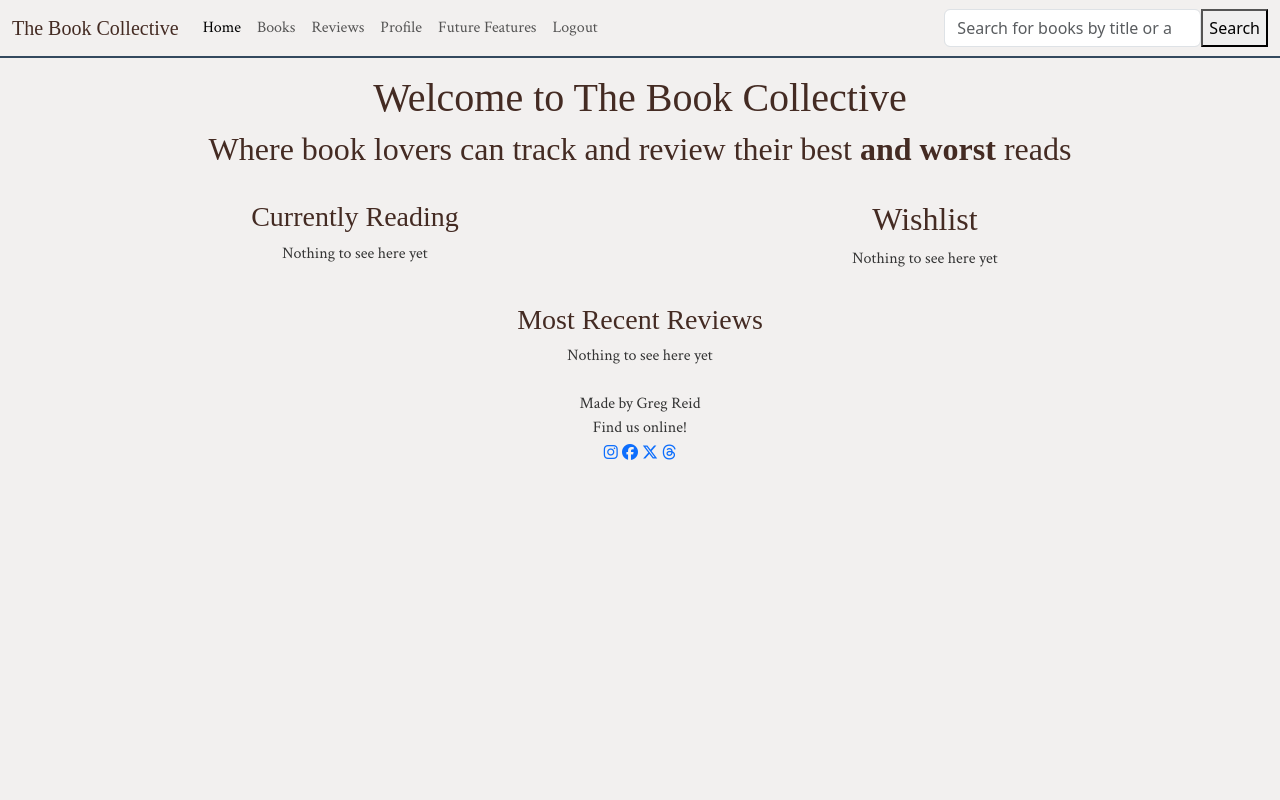
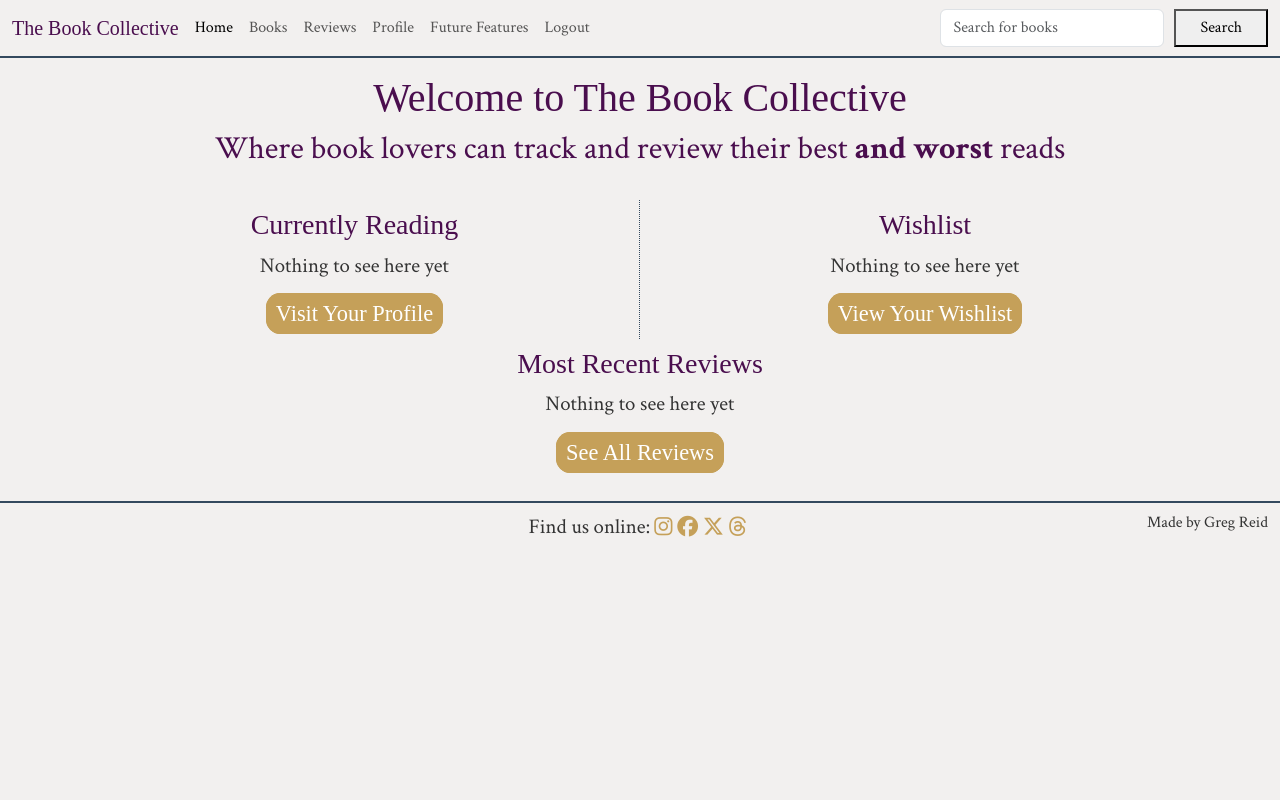
Before and after one commit to Greggy1234/The-Book-Collective, a Django app: page / in a window 1280 px wide. Run offline with Django 5.2, Linux system fonts and the light colour scheme; the visitor is signed in with stand-in values (Sample User, id 1); some libraries are stand-ins or nearby versions; some web fonts are replaced.

Commit message:
Import final fonts and colours to be used, styled buttons and fixed layout of hompeage

```diff
--- a/reviews/templates/review/index.html
+++ b/reviews/templates/review/index.html
@@ -8,24 +8,27 @@
     <h2>Where book lovers can track and review their best <span class="bold">and worst </span>reads</h2>
 </div>
 <!-- User currently reading and wishlist -->
-<div class="container">
+<div class="container pt-2">
     <div class="row justify-content-around">
-        <div class="col-12 col-md-6 py-2 text-center">
+        <div class="col-12 col-md-6 py-2 text-center right-border-no-mobile">
             <h3>Currently Reading</h3>
             <p>Nothing to see here yet</p>
+            <a href="{% url 'profile_page' username=user.username %}" class="button">Visit Your Profile</a>
         </div>
         <div class="col-12 col-md-6 py-2 text-center">
-            <h2>Wishlist</h2>
+            <h3>Wishlist</h3>
             <p>Nothing to see here yet</p>
+            <a href="{% url 'profile_wishlist' username=user.username %}" class="button">View Your Wishlist</a>
         </div>
     </div>
 </div>
 <!-- 8 most recent reviews -->
-<div class="container">
+<div class="container pb-4">
     <div class="row justify-content-center text-center">
         <div class="col-12 py-2">
             <h3>Most Recent Reviews</h3>
             <p>Nothing to see here yet</p>
+            <a href="{% url 'all_reviews' %}" class="button">See All Reviews</a>
         </div>
     </div>
 </div>
--- a/reviews/templates/review/review-detail.html
+++ b/reviews/templates/review/review-detail.html
@@ -8,7 +8,9 @@
 </div>
 <!-- Review of book -->
 <P>Nothing to see here</P>
-
+<div class="d-flex justify-content-center">
+    <hr>
+</div>
 <div class="text-center">
     <h3>Choose your next book or see all the reviews:</h3>
     <div class="container-fluid">
--- a/static/css/style.css
+++ b/static/css/style.css
@@ -6,32 +6,53 @@
     --title-font: "Style Script", Serif;
     --text-font: "Crimson Text", Serif;
     /* To be used for h1 and other important highlights */
-    --main-highlight: #442b23;
+    --main-highlight: #4A0E4E;
     --secondary-highlight: #34495E;
     --main-text: #333333;
-    --button: #4A0E4E;
+    --button-links: #C5A059;
 }
 
 /* Button styles */
 
 
-/* General styles */
+.button {
+    border: 2px solid var(--button-links);
+    padding: 6px 8px;
+    border-radius: 0.9rem;
+    text-decoration: none;
+    color: white;
+    background-color: var(--button-links);
+    font-family: var(--title-font);
+    font-size: 1.4rem;
+}
+
+/* Global styles */
 body {
     background-color: #F2F0EF;
+    font-family: var(--text-font);
+    color: var(--main-text);
 }
 
 h1,
-h2,
 h3,
 .navbar-brand {
     font-family: var(--title-font);
     color: var(--main-highlight);
 }
 
-p,
-.nav-item {
-    font-family: var(--text-font);
-    color: var(--main-text);
+h2 {
+    color: var(--main-highlight);
+}
+
+p {
+    font-size: 1.3rem;
+}
+
+hr {
+    width: 60%;
+    opacity: 1;
+    border: none;
+    border-top: 1px dotted var(--main-highlight);
 }
 
 .bold {
@@ -45,5 +66,43 @@ p,
 
 /* Navbar styles */
 .navbar {
-    border-bottom:2px solid var(--secondary-highlight) ;
+    border-bottom: 2px solid var(--secondary-highlight);
 }
+
+nav form {
+    gap: 10px;
+}
+
+
+
+
+
+/* Footer styles */
+footer {
+    border-top: 2px solid var(--secondary-highlight);
+}
+
+footer a {
+    color: var(--button-links);
+    display: inline-flex;
+    align-items: center;
+    text-decoration: none;
+}
+
+.copyright {
+    font-size: 1rem;
+}
+
+.icons {
+    font-size: 1.3rem;
+    padding-right: .3rem;
+}
+
+/* Media queries */
+/* Small sized screens (mobiles up, max width 576px) */
+@media screen and (min-width: 576px) {
+    /* Homepage styles */
+    .right-border-no-mobile {
+        border-right: 1px dotted var(--secondary-highlight);;
+    }
+}
--- a/templates/base.html
+++ b/templates/base.html
@@ -32,14 +32,14 @@
     <!-- Navigation -->
     <nav class="navbar navbar-expand-lg navbar-light">
         <div class="container-fluid">
-            <a class="navbar-brand" href="{% url 'homepage' %}">The Book Collective</a>
+            <a class="navbar-brand me-2" href="{% url 'homepage' %}">The Book Collective</a>
             <button class="navbar-toggler" type="button" data-bs-toggle="collapse" data-bs-target="#navbarText"
                 aria-controls="navbarText" aria-expanded="false" aria-label="Toggle navigation">
                 <span class="navbar-toggler-icon"></span>
             </button>
             <div class="collapse navbar-collapse" id="navbarText">
-                <ul class="navbar-nav me-auto mb-2 mb-lg-0">
-                    {% if user.is_authenticated %}
+                {% if user.is_authenticated %}
+                <ul class="navbar-nav mb-2 mb-lg-0">
                     <li class="nav-item">
                         <a class="nav-link {% if request.path == home_url %}active" aria-current="page{% endif %}"
                             href="{% url 'homepage' %}">Home</a>
@@ -75,11 +75,11 @@
                     </li>
                     {% endif %}
                 </ul>
+                <form action="{% url 'book_search' %}" method="GET" class="flex-row ms-auto">
+                    <input class="form-control" type="search" name="q" placeholder="Search for books">
+                    <button type="submit" class="px-4">Search</button>
+                </form>
             </div>
-            <form action="{% url 'book_search' %}" method="GET" class="flex-row">
-                <input class="form-control" type="search" name="q" placeholder="Search for books by title or author">
-                <button type="submit">Search</button>
-            </form>
         </div>
     </nav>
     <!-- displaying Django messages -->
@@ -96,7 +96,6 @@
             </div>
         </div>
     </div>
-
     <main>
         {% block content %}
         <!-- Content Goes here -->
@@ -104,18 +103,29 @@
     </main>
 
     <footer class="text-center">
-        <P class="m-0">Made by Greg Reid</P>
-        <p class="m-0">Find us online!</p>
-        <a href="https://www.instagram.com/" target="_blank"
-            aria-label="Instagram logo linked to the Instagram homepage" rel="noopener"><i
-                class="fa-brands fa-instagram icons"></i></a>
-        <a href="https://www.facebook.com/" target="_blank" aria-label="Facebook logo linked to the Facebook homepage"
-            rel="noopener"><i class="fa-brands fa-facebook icons"></i></a>
-        <a href="https://x.com" target="_blank" aria-label="X logo linked to the X homepage" rel="noopener"><i
-                class="fa-brands fa-x-twitter icons"></i></a>
-        <a href="https://www.linkedin.com/" target="_blank" aria-label="LinkedIn logo linked to the LinekdIn homepage"
-            rel="noopener"><i class="fa-brands fa-threads icons"></i></a>
-
+        <div class="container-fluid">
+            <div class="row">
+                <div class="col-12 col-md-4 pt-2 offset-md-4">
+                    <div class="flex-row justify-content-center">
+                        <p class="m-0 pe-1">Find us online:</p>
+                        <a href="https://www.instagram.com/" target="_blank"
+                            aria-label="Instagram logo linked to the Instagram homepage" rel="noopener"><i
+                                class="fa-brands fa-instagram icons"></i></a>
+                        <a href="https://www.facebook.com/" target="_blank"
+                            aria-label="Facebook logo linked to the Facebook homepage" rel="noopener"><i
+                                class="fa-brands fa-facebook icons"></i></a>
+                        <a href="https://x.com" target="_blank" aria-label="X logo linked to the X homepage"
+                            rel="noopener"><i class="fa-brands fa-x-twitter icons"></i></a>
+                        <a href="https://www.linkedin.com/" target="_blank"
+                            aria-label="LinkedIn logo linked to the LinekdIn homepage" rel="noopener"><i
+                                class="fa-brands fa-threads icons"></i></a>
+                    </div>
+                </div>
+                <div class="col-12 col-md-4 pt-2 text-md-end">
+                    <P class="m-0 copyright">Made by Greg Reid</P>
+                </div>
+            </div>
+        </div>
     </footer>
 
     <script src="https://cdn.jsdelivr.net/npm/bootstrap@5.3.8/dist/js/bootstrap.bundle.min.js"
```
Also changed, not shown: reviews/templates/review/all-reviews.html (+7 -5 lines).
